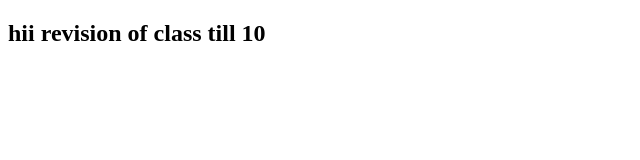
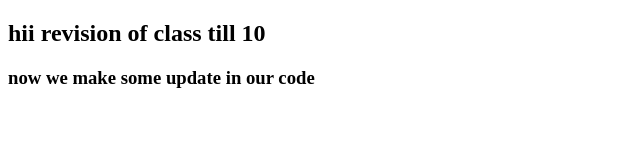
Before and after one commit to lazybum09/gitvrevise, a plain HTML site: page index.html in a window 1280 px wide. Shown: the whole page, without its empty margins (0-640 px from the left). Drawn offline with Linux system fonts and the light colour scheme.

Commit message:
new update in code

```diff
--- a/index.html
+++ b/index.html
@@ -7,5 +7,6 @@
 </head>
 <body>
     <h2>hii revision of class till 10</h2>
+    <h3>now we make some update in our code</h3>
 </body>
 </html>
```
